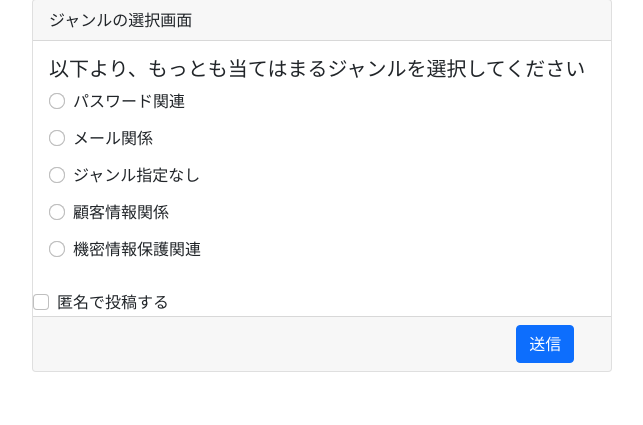
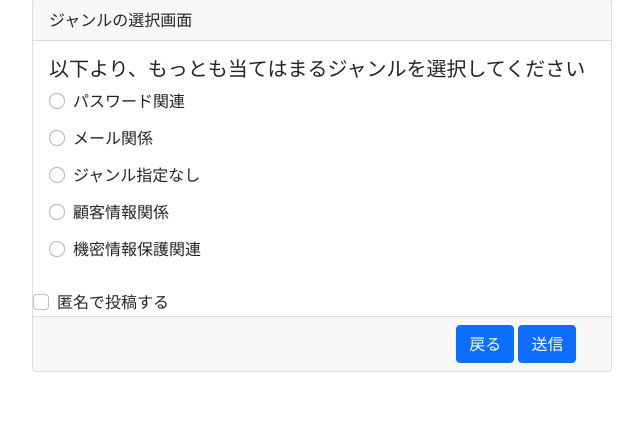
Before and after one commit to okadomeY/2021PBL, a Django app: page /moticom/genre in a window 1280 px wide. Shown: the part 112-537 px from the top of the page, without its empty margins (318-961 px from the left). Run offline with Django 3.2, Linux system fonts and the light colour scheme; data comes from the database, SQL or seed files in the repository; some libraries are stand-ins or nearby versions.

Commit message:
戻るボタンの実装

```diff
--- a/mysite/moticom/templates/moticom/genre.html
+++ b/mysite/moticom/templates/moticom/genre.html
@@ -30,8 +30,9 @@
                 匿名で投稿する
               </label>
             </div>
-            <div class="card-footer" style="text-align: center; padding-left: 80%;">
-              <input type="submit" value="送信"class="btn btn-primary" role="button">
+            <div class="card-footer" style="text-align: center; padding-left: 70%;">
+              <a class="btn btn-primary" onclick="history.back()" role="button">戻る</a>
+              <input type="submit" value="送信" class="btn btn-primary" role="button">
             </div>
           </form>
         </div>
```
